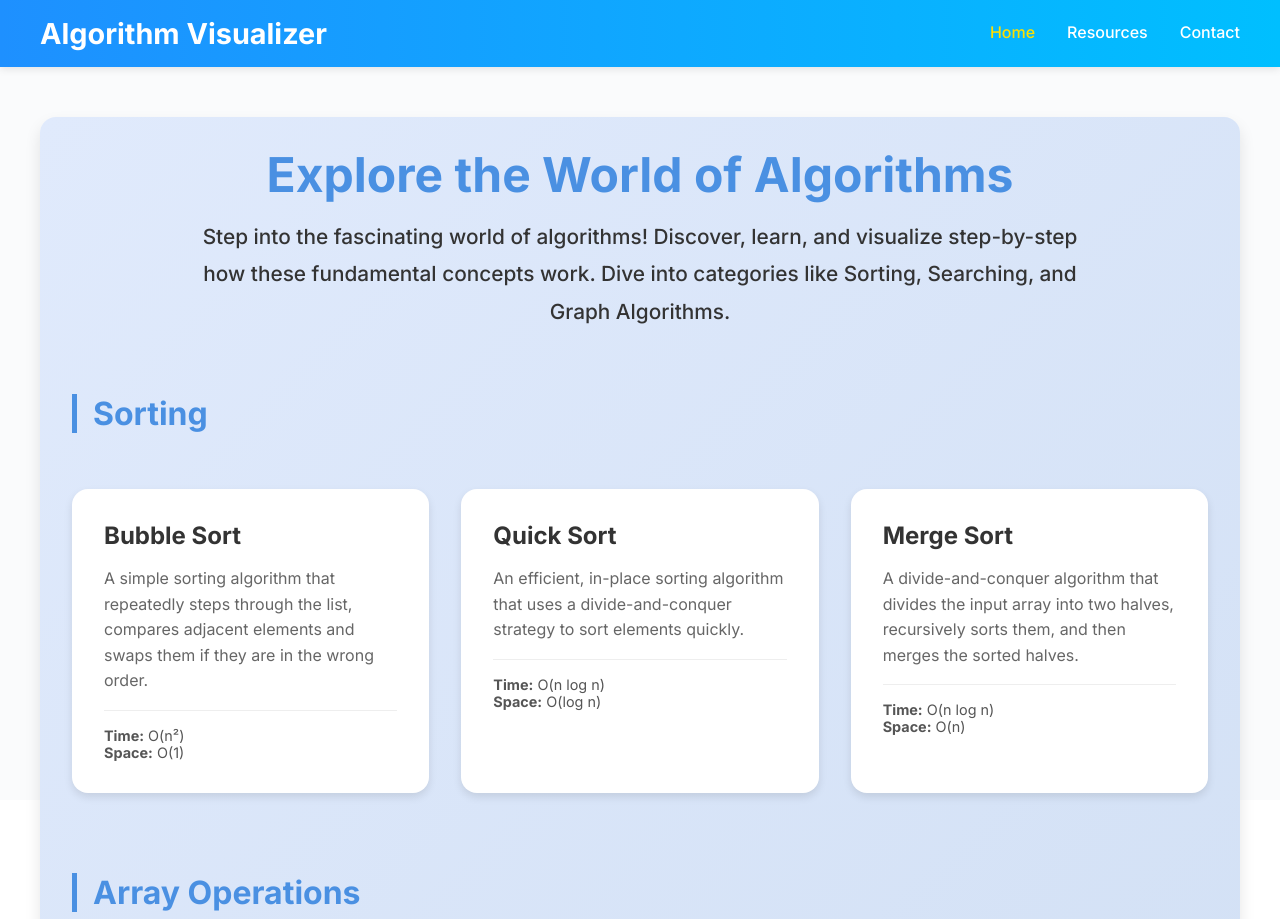
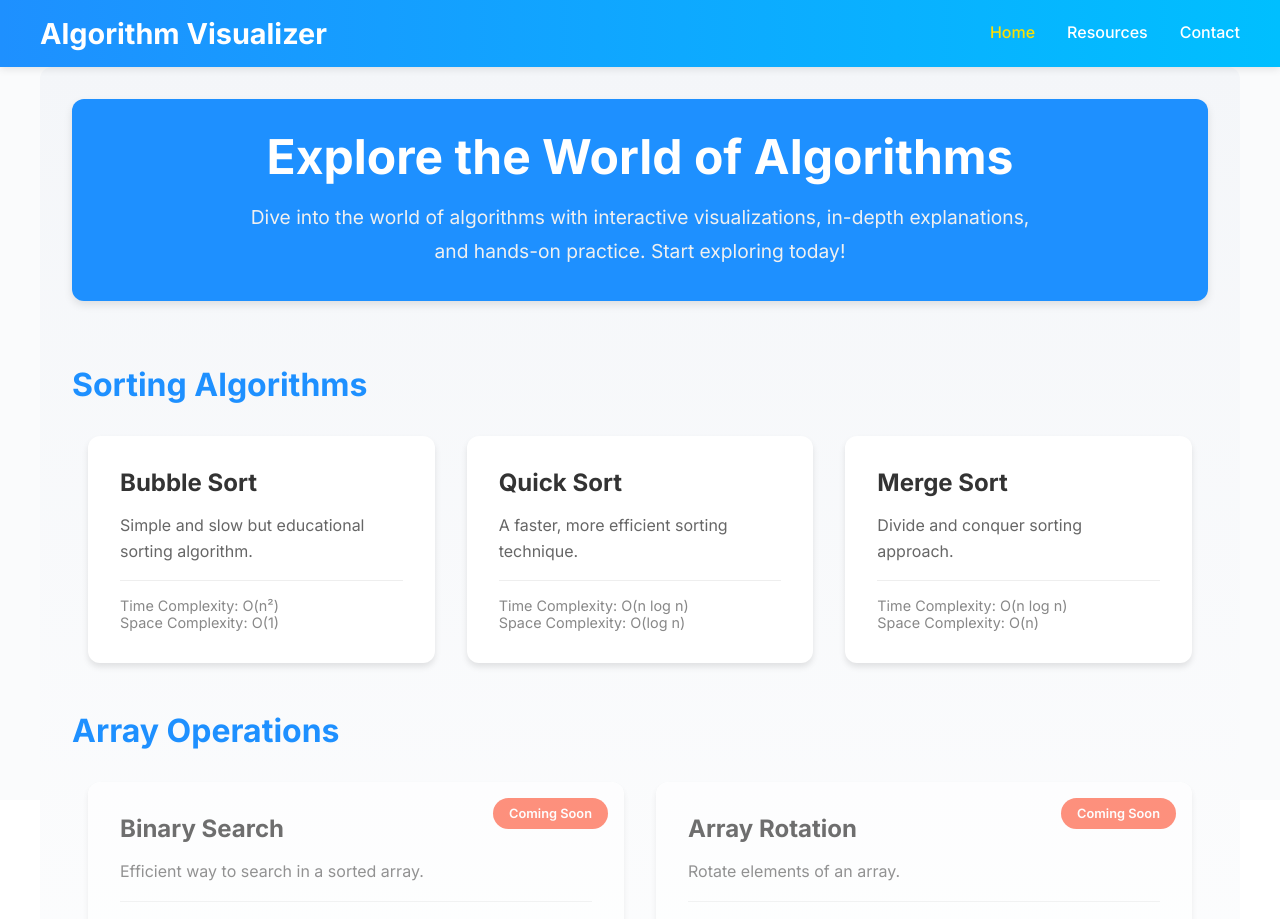
Before and after one commit to SujalPatelx/Algorithm-Visualizer, a React (Vite) app: page / in a window 1280 px wide. Shown: the top 919 px of the page. Built offline with nearby package versions, Linux system fonts and the light colour scheme.

Commit message:
Redesign and Color Corrections

```diff
--- a/src/pages/Home.jsx
+++ b/src/pages/Home.jsx
@@ -5,67 +5,68 @@ import styled from 'styled-components';
 const HomeContainer = styled.div`
   padding: 2rem;
   max-width: 1200px;
-  margin: 50px auto;
-  background: linear-gradient(135deg, #e0eafc, #cfdef3);
-  border-radius: 16px;
-  box-shadow: 0 8px 16px rgba(0, 0, 0, 0.1);
+  margin: 0 auto;
+  background: linear-gradient(to bottom, #f4f6f9, #ffffff);
+  border-radius: 12px;
 `;
 
 const Header = styled.div`
   text-align: center;
   margin-bottom: 4rem;
+  padding: 2rem;
+  background-color: #1e90ff;
+  color: #fff;
+  border-radius: 12px;
+  box-shadow: 0 4px 8px rgba(0, 0, 0, 0.1);
 `;
 
 const Title = styled.h1`
   font-size: 3rem;
-  color: #4A90E2;
+  font-weight: bold;
   margin-bottom: 1rem;
-  font-weight: bold;
+  color: #fff;
 `;
 
 const Description = styled.p`
-  font-size: 1.3rem;
-  color: #333;
-  max-width: 900px;
+  font-size: 1.2rem;
+  max-width: 800px;
   margin: 0 auto;
   line-height: 1.8;
-  font-weight: 500;
+  color: #f0f0f0;
 `;
 
 const AlgorithmsGrid = styled.div`
   display: grid;
-  grid-template-columns: repeat(auto-fit, minmax(280px, 1fr));
+  grid-template-columns: repeat(auto-fit, minmax(300px, 1fr));
   gap: 2rem;
-  padding: 2rem 0;
+  padding: 1rem;
 `;
 
 const AlgorithmCard = styled.div`
-  background: #ffffff;
-  border-radius: 16px;
+  background: #fff;
+  border-radius: 12px;
   padding: 2rem;
-  box-shadow: 0 4px 8px rgba(0, 0, 0, 0.1);
+  box-shadow: 0 4px 6px rgba(0, 0, 0, 0.1);
   transition: transform 0.3s ease, box-shadow 0.3s ease;
   cursor: ${props => props.comingSoon ? 'not-allowed' : 'pointer'};
   position: relative;
-  opacity: ${props => props.comingSoon ? 0.6 : 1};
+  opacity: ${props => props.comingSoon ? 0.7 : 1};
 
   &:hover {
-    transform: ${props => !props.comingSoon && 'translateY(-10px)'};
-    box-shadow: ${props => !props.comingSoon && '0 12px 24px rgba(0, 0, 0, 0.15)'};
+    transform: ${props => !props.comingSoon && 'translateY(-8px)'};
+    box-shadow: ${props => !props.comingSoon && '0 8px 16px rgba(0, 0, 0, 0.2)'};
   }
 `;
 
 const CardTitle = styled.h2`
   color: #333;
+  font-size: 1.5rem;
   margin-bottom: 1rem;
-  font-size: 1.5rem;
-  font-weight: bold;
 `;
 
 const CardDescription = styled.p`
   color: #666;
   line-height: 1.6;
-  font-size: 1rem;
 `;
 
 const Complexity = styled.div`
@@ -73,16 +74,14 @@ const Complexity = styled.div`
   padding-top: 1rem;
   border-top: 1px solid #eee;
   font-size: 0.9rem;
-  color: #555;
+  color: #888;
 `;
 
 const CategoryTitle = styled.h2`
   font-size: 2rem;
-  color: #4A90E2;
-  margin: 3rem 0 1.5rem;
+  color: #1e90ff;
+  margin: 2rem 0 1rem;
   text-align: left;
-  border-left: 5px solid #4A90E2;
-  padding-left: 1rem;
   font-weight: bold;
 `;
 
@@ -94,19 +93,19 @@ const ComingSoonBadge = styled.div`
   color: white;
   padding: 0.5rem 1rem;
   border-radius: 20px;
-  font-size: 0.9rem;
-  font-weight: bold;
+  font-size: 0.8rem;
+  font-weight: 600;
 `;
 
 const algorithmCategories = [
   {
     id: 'sorting',
-    title: 'Sorting',
+    title: 'Sorting Algorithms',
     algorithms: [
       {
         id: 'bubble',
         name: 'Bubble Sort',
-        description: 'A simple sorting algorithm that repeatedly steps through the list, compares adjacent elements and swaps them if they are in the wrong order.',
+        description: 'Simple and slow but educational sorting algorithm.',
         timeComplexity: 'O(n²)',
         spaceComplexity: 'O(1)',
         path: '/bubble-sort'
@@ -114,7 +113,7 @@ const algorithmCategories = [
       {
         id: 'quick',
         name: 'Quick Sort',
-        description: 'An efficient, in-place sorting algorithm that uses a divide-and-conquer strategy to sort elements quickly.',
+        description: 'A faster, more efficient sorting technique.',
         timeComplexity: 'O(n log n)',
         spaceComplexity: 'O(log n)',
         path: '/quick-sort'
@@ -122,7 +121,7 @@ const algorithmCategories = [
       {
         id: 'merge',
         name: 'Merge Sort',
-        description: 'A divide-and-conquer algorithm that divides the input array into two halves, recursively sorts them, and then merges the sorted halves.',
+        description: 'Divide and conquer sorting approach.',
         timeComplexity: 'O(n log n)',
         spaceComplexity: 'O(n)',
         path: '/merge-sort'
@@ -136,7 +135,7 @@ const algorithmCategories = [
       {
         id: 'search',
         name: 'Binary Search',
-        description: 'An efficient search algorithm that finds the position of a target value within a sorted array.',
+        description: 'Efficient way to search in a sorted array.',
         timeComplexity: 'O(log n)',
         spaceComplexity: 'O(1)',
         path: '/binary-search',
@@ -145,7 +144,7 @@ const algorithmCategories = [
       {
         id: 'rotation',
         name: 'Array Rotation',
-        description: 'Algorithm to rotate an array by a given number of positions.',
+        description: 'Rotate elements of an array.',
         timeComplexity: 'O(n)',
         spaceComplexity: 'O(1)',
         path: '/array-rotation',
@@ -160,7 +159,7 @@ const algorithmCategories = [
       {
         id: 'dijkstra',
         name: "Dijkstra's Algorithm",
-        description: 'An algorithm for finding the shortest paths between nodes in a graph.',
+        description: 'Shortest path algorithm for graphs.',
         timeComplexity: 'O(V² + E)',
         spaceComplexity: 'O(V)',
         path: '/dijkstra',
@@ -169,7 +168,7 @@ const algorithmCategories = [
       {
         id: 'bfs',
         name: 'Breadth First Search',
-        description: 'A graph traversal algorithm that explores all vertices at the present depth before moving on to vertices at the next depth level.',
+        description: 'Explores all neighbors at the current depth.',
         timeComplexity: 'O(V + E)',
         spaceComplexity: 'O(V)',
         path: '/bfs',
@@ -187,7 +186,7 @@ function Home() {
       <Header>
         <Title>Explore the World of Algorithms</Title>
         <Description>
-          Step into the fascinating world of algorithms! Discover, learn, and visualize step-by-step how these fundamental concepts work. Dive into categories like Sorting, Searching, and Graph Algorithms.
+          Dive into the world of algorithms with interactive visualizations, in-depth explanations, and hands-on practice. Start exploring today!
         </Description>
       </Header>
 
@@ -204,8 +203,8 @@ function Home() {
                 <CardTitle>{algo.name}</CardTitle>
                 <CardDescription>{algo.description}</CardDescription>
                 <Complexity>
-                  <div><strong>Time:</strong> {algo.timeComplexity}</div>
-                  <div><strong>Space:</strong> {algo.spaceComplexity}</div>
+                  <div>Time Complexity: {algo.timeComplexity}</div>
+                  <div>Space Complexity: {algo.spaceComplexity}</div>
                 </Complexity>
                 {algo.comingSoon && (
                   <ComingSoonBadge>Coming Soon</ComingSoonBadge>
```
